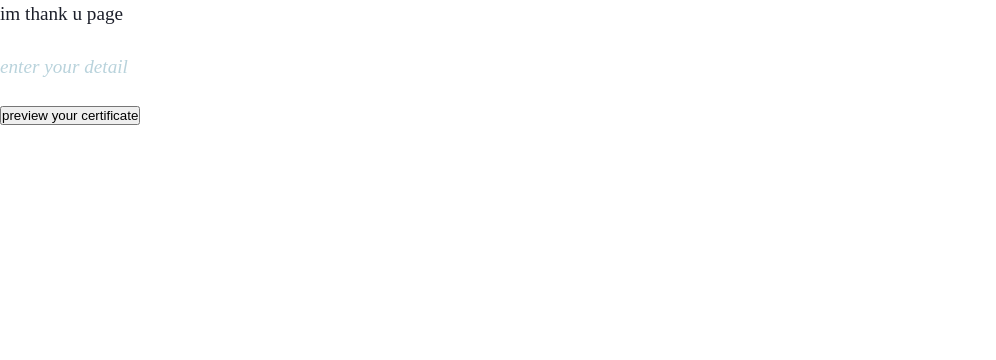
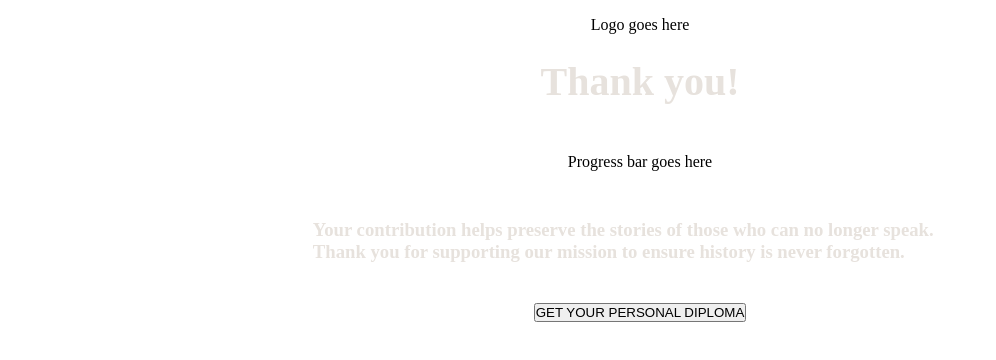
Before and after one commit to minzikimi/fundraiser, a React (Vite) app: page /thank-you in a window 1280 px wide. Shown: the top 360 px of the page, without its empty margins (0-996 px from the left). Built offline with nearby package versions, Linux system fonts and the light colour scheme.

Commit message:
fix some minor git conflicts

```diff
--- a/src/App.jsx
+++ b/src/App.jsx
@@ -3,6 +3,7 @@ import Home from './pages/Home';
 import HowItWorks from './pages/HowItWorks/HowItWorks';
 import ThankYou from './pages/ThankYou/ThankYou';
 import './App.css';
+// import PersonalDiploma from './pages/ThankYou/PersonalDiploma';
 
 function App() {
   return (
@@ -12,6 +13,7 @@ function App() {
           <Route path="/" element={<Home />} />
           <Route path="/how-it-works" element={<HowItWorks />} />
           <Route path="/thank-you" element={<ThankYou />} />
+          {/* <Route path="/personal-diploma" element={<PersonalDiploma />} /> */}
         </Routes>
       </Router>
     </div>
--- a/src/pages/ThankYou/ThankYou.jsx
+++ b/src/pages/ThankYou/ThankYou.jsx
@@ -1,13 +1,41 @@
-import React from 'react'
+import React from "react";
+import styles from "./ThankYou.module.css";
+import { useNavigate } from "react-router-dom";
+import Button from "../../components/Button/Button";
+
 
 const ThankYou = () => {
+  const navigate = useNavigate();
+
   return (
-    <div>
-      <p>im thank u page</p>
-    <p> enter your detail</p>
-      <button> preview your certificate</button>
-    </div>
-  )
-}
+    <main className={styles.mainThankYou}>
+      <header className={styles.headerThankYou}>
+        <div className={styles.logoPlaceholder}>Logo goes here</div>
+        <h1 className={styles.titleThankYou}>Thank you!</h1>
+      </header>
 
-export default ThankYou
+      <section
+        className={styles.progressBarSection}
+        aria-label="Donation Progress"
+      >
+        <div className={styles.progressBarPlaceholder}>
+          Progress bar goes here
+        </div>
+      </section>
+
+      <section className={styles.getDiploma}>
+        <h3>
+          Your contribution helps preserve the stories of those who can no
+          longer speak. Thank you for supporting our mission to ensure history
+          is never forgotten.
+        </h3>
+        {/* <Button onClick={() => navigate('/personal-diploma')}> */}
+        <Button>
+          GET YOUR PERSONAL DIPLOMA
+        </Button>
+      </section>
+    </main>
+  );
+};
+
+export default ThankYou;
--- a/src/pages/ThankYou/ThankYou.module.css
+++ b/src/pages/ThankYou/ThankYou.module.css
@@ -0,0 +1,91 @@
+
+.thankYouContainer {
+    position: relative;
+    min-height: 100vh;
+    display: flex;
+    flex-direction: column;
+    align-items: center;
+    justify-content: center;
+    min-height: 100vh;
+    max-width: 1400px;
+    margin: 0 auto;
+    padding: 2rem;
+    background-color: var(--color-darkblue);
+    color: var(--color-sand40);
+    font-family: var(--font-sans);
+  }
+
+  .goBack {
+    position: absolute;
+    top: 0;
+    left: 0;
+    margin: 16px;
+    padding: 1rem;
+  }
+
+  .goBackBtn {
+    width: 7rem;
+    height: 2.8rem;
+    border-radius: 5px;
+    border: none;
+    font-weight: bold;
+    font-size: 0.9rem;
+    color: var(--color-sand40);
+    background-color: var(--color-dimblue);
+    transition: 0.4s;
+  }
+
+  .goBackBtn:hover {
+    background-color: var(--color-yellow);
+    color: var(--color-midnight);
+  }
+
+  .headerThankYou {
+    display: flex;
+    flex-direction: column;
+    align-items: center;
+    gap: 1.5rem;
+    padding: 1rem;
+  }
+
+  .titleThankYou {
+    color: var(--color-sand40);
+  }
+
+  .progressBarSection {
+    display: flex;
+    justify-content: center;
+    align-items: center;
+    padding: 1rem;
+  }
+
+  .getDiploma {
+    display: flex;
+    flex-direction: column;
+    align-items: center;
+    gap: 1.5rem;
+    padding: 1rem;
+    color: var(--color-sand40);
+  }
+
+  .getDiploma h3 {
+    max-width: 55%;
+    padding: 1rem;
+  }
+
+  #getDiplomaBtn {
+    width: 16rem;
+    height: 2.8rem;
+    border-radius: 5px;
+    border: none;
+    font-weight: bold;
+    font-size: 0.9rem;
+    color: var(--color-sand40);
+    background-color: var(--color-dimblue);
+    transition: 0.4s;
+  }
+
+  #getDiplomaBtn:hover {
+    background-color: var(--color-yellow);
+    color: var(--color-midnight);
+  }
```
Also changed, not shown: src/pages/ThankYou/GetDiploma.jsx (added).
